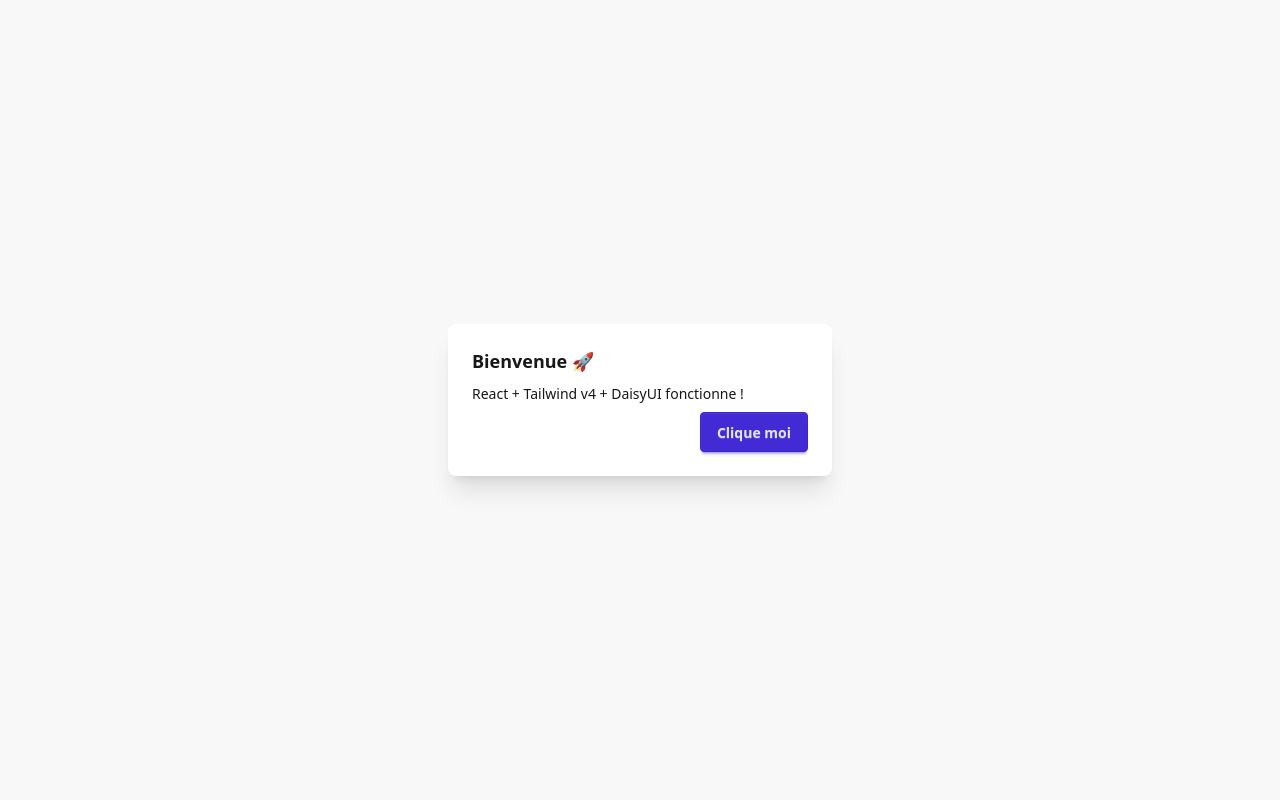
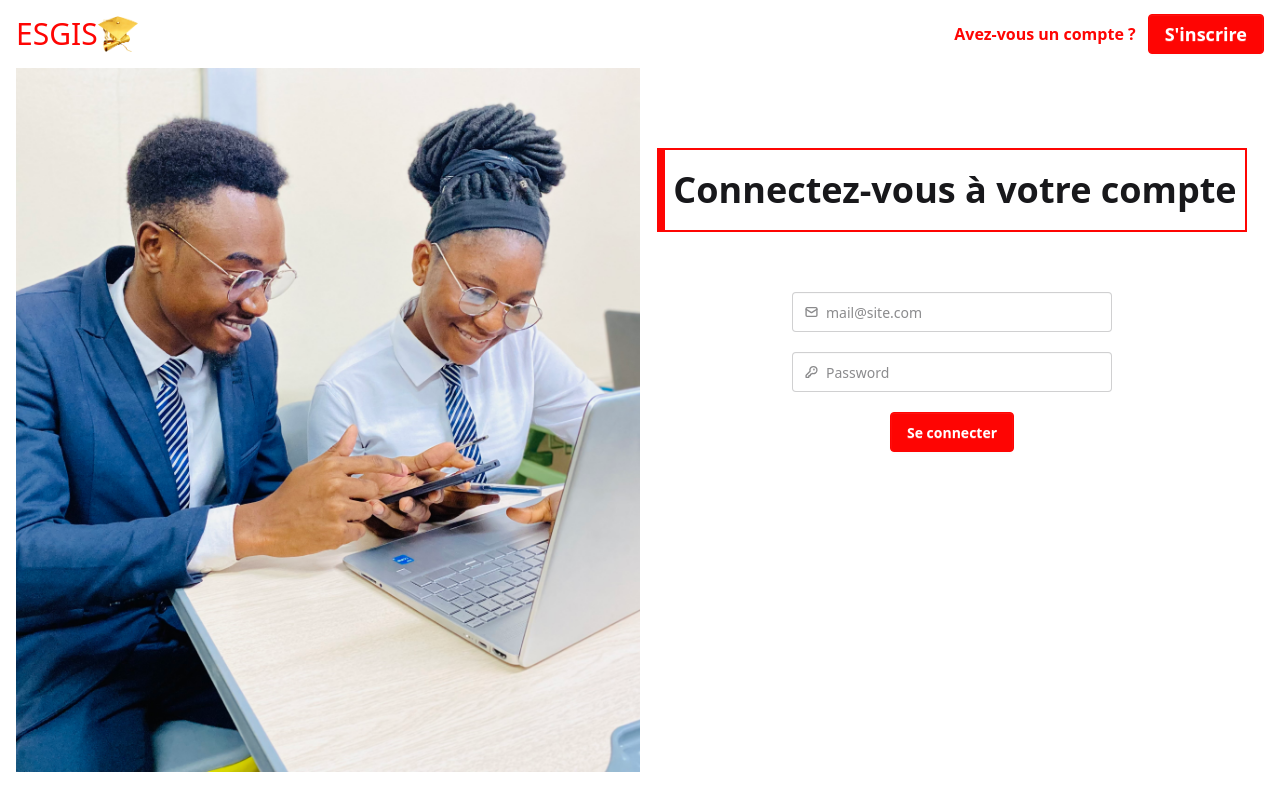
Before and after one commit to EvansNzati007/PROJET-SI, a React (Vite) app in the folder Frontend/: page / in a window 1280 px wide. Built offline with nearby package versions, Linux system fonts and the light colour scheme.

Commit message:
Configuration d'un router & ajout des routes login, etu, sec, chef et page non trouvé

```diff
--- a/Frontend/src/App.jsx
+++ b/Frontend/src/App.jsx
@@ -1,23 +1,21 @@
-import './App.css'
-import LoginPage from './pages/LoginPage'
+import './App.css';
+import {createBrowserRouter, RouterProvider} from "react-router-dom"
+import LoginPage from './pages/LoginPage';
+import SecretariatPage from './pages/SecretariatPage';
+import EtudiantPage from './pages/EtudiantPage';
+import ChefDepPage from './pages/ChefDepPage';
+import PageNotFound from './pages/PageNotFound';
+
+const router = createBrowserRouter([
+	{path: '/', element: <LoginPage /> },
+	{path: '/etu', element : <EtudiantPage /> },
+	{path: '/sec', element : <SecretariatPage /> },
+	{path: '/chef', element : <ChefDepPage /> },
+	{path: '*', element : <PageNotFound /> }
+]);
 
 function App() {
-  return (
-    <>
-      {/* <LoginPage /> */}
-      <div className="min-h-screen flex items-center justify-center bg-base-200">
-        <div className="card w-96 bg-base-100 shadow-xl">
-          <div className="card-body">
-            <h2 className="card-title">Bienvenue 🚀</h2>
-            <p>React + Tailwind v4 + DaisyUI fonctionne !</p>
-            <div className="card-actions justify-end">
-              <button className="btn btn-primary">Clique moi</button>
-            </div>
-          </div>
-        </div>
-      </div>
-    </>
-  )
+	return <RouterProvider router={router} />
 }
 
 export default App
```
